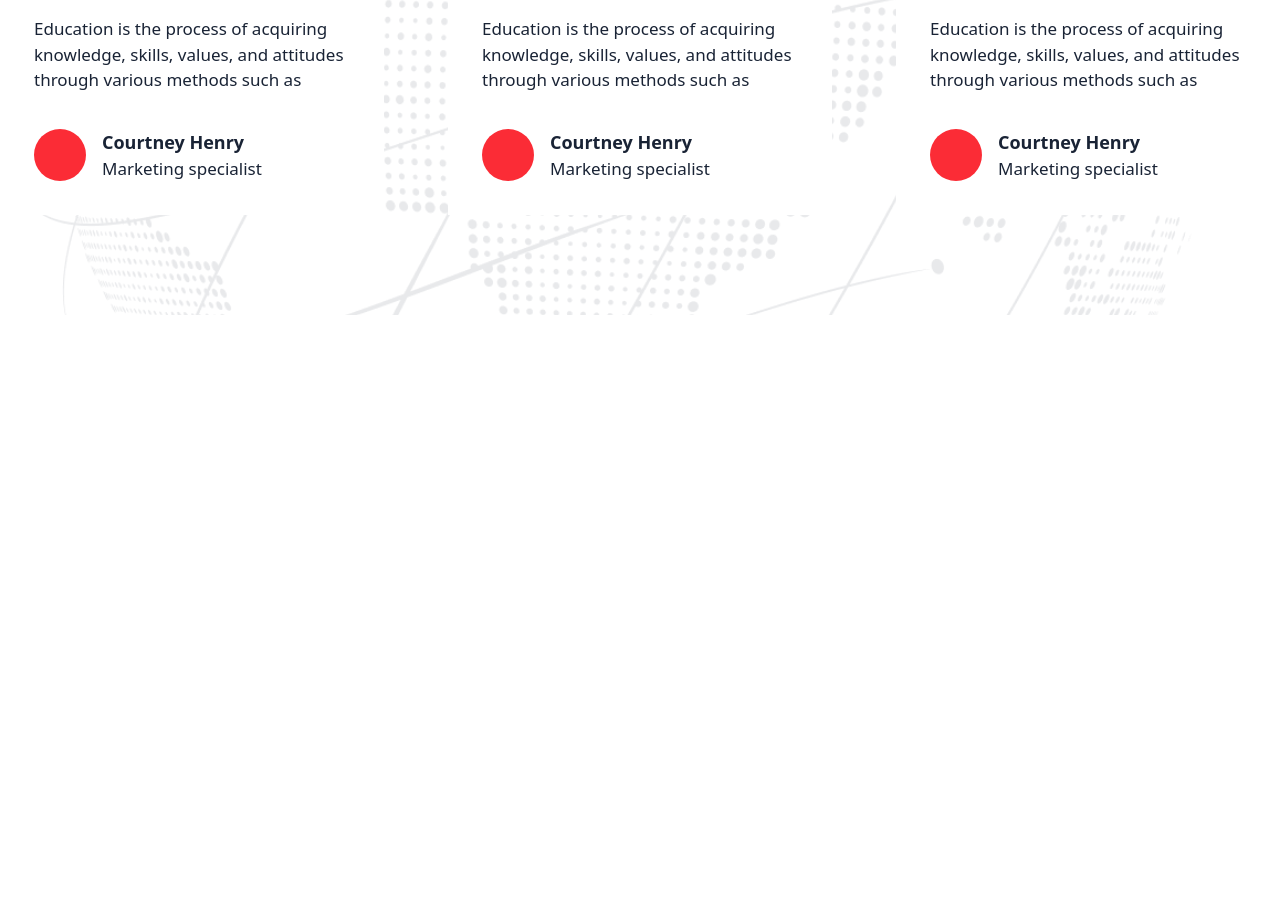
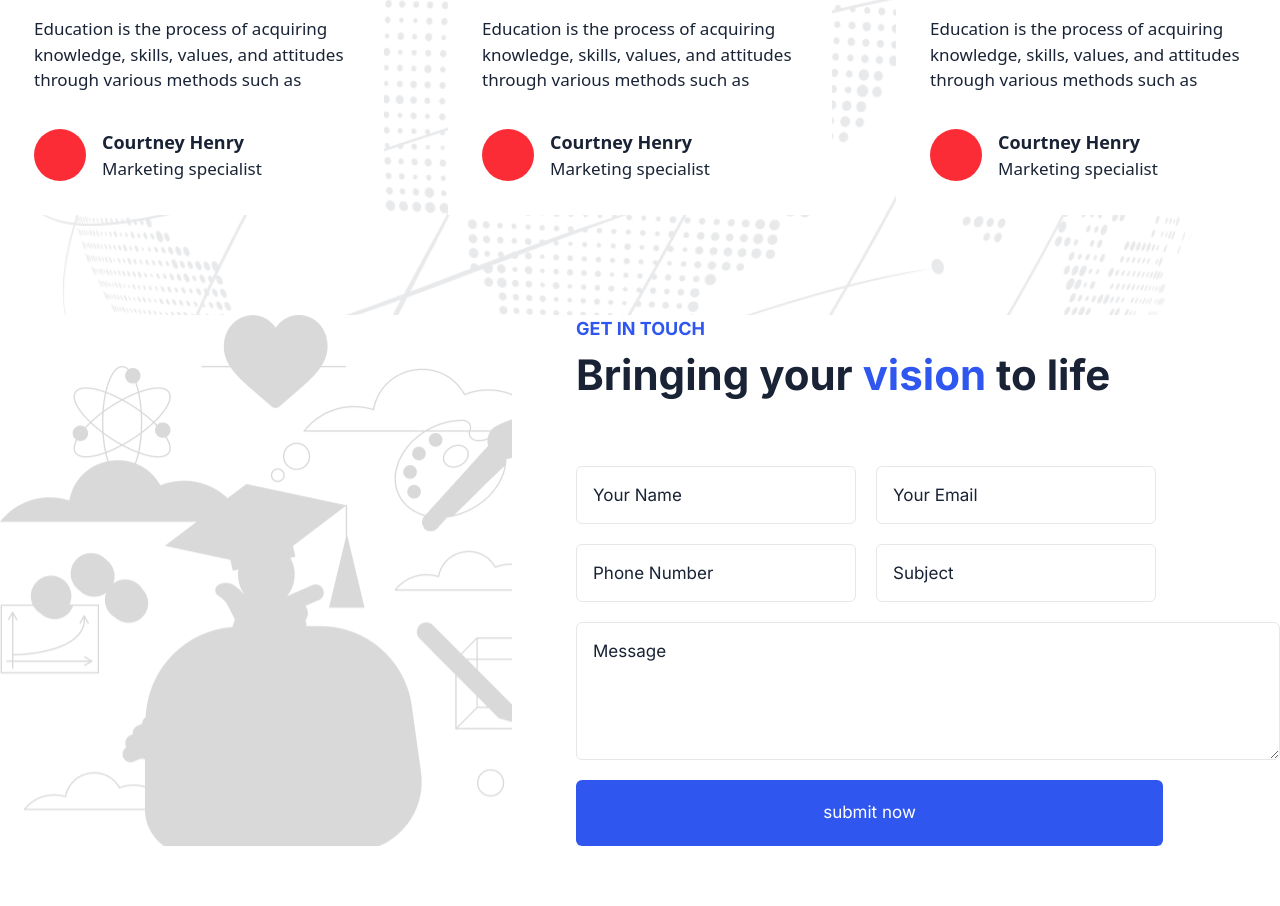
Before and after one commit to Sadat25/Team-A-Project-3, a website: page aboutUs.html in a window 1280 px wide. Shown: the part 2803-3709 px from the top of the page. Before the commit the page ends 3118 px from the top, so only its background shows below. Drawn offline with Linux system fonts and the light colour scheme.

Commit message:
contact part done

```diff
--- a/aboutUs.html
+++ b/aboutUs.html
@@ -551,7 +551,29 @@
     </section>
     <!-- ======client review======= -->
 
-
+    <!-- ===========contact part========== -->
+     <section class="pb-[60px]">
+        <div class="container">
+            <div class="flex justify-between">
+                <div class="w-[40%] bg-[url(../src/images/contactBg.png)] h-auto"></div>
+                <div class="w-[55%]">
+                    <div class="pb-[60px]">
+                        <h5 class="font-inter font-bold text-lg text-[#2F57EF]">GET IN TOUCH</h5>
+                        <h3 class="font-inter font-bold text-[42px] text-[#192335]">Bringing your <span class="text-[#2F57EF]">vision</span> to life</h3>
+                    </div>
+                    <form class="flex items-center flex-wrap gap-5">
+                        <input type="text" placeholder="Your Name" class="py-4 px-4 w-[280px] border border-gray-200 rounded-md placeholder:font-inter placeholder:text-[17px] placeholder:text-[#192335]">
+                        <input type="email" placeholder="Your Email" class="py-4 px-4 w-[280px] border border-gray-200 rounded-md placeholder:font-inter placeholder:text-[17px] placeholder:text-[#192335]">
+                        <input type="text" placeholder="Phone Number" class="py-4 px-4 w-[280px] border border-gray-200 rounded-md placeholder:font-inter placeholder:text-[17px] placeholder:text-[#192335]">
+                        <input type="text" placeholder="Subject" class="py-4 px-4 w-[280px] border border-gray-200 rounded-md placeholder:font-inter placeholder:text-[17px] placeholder:text-[#192335]">
+                        <textarea name="" id="" rows="5" cols="73" placeholder="Message" class="pl-4 pt-4 border border-gray-200 rounded-md placeholder:font-inter placeholder:text-[17px] placeholder:text-[#192335]"></textarea>
+                    </form>
+                    <button class="text-white text-[17px] font-inter bg-[#2F57EF] py-5 rounded-md w-[587px] mt-5">submit now</button>
+                </div>
+            </div>
+        </div>
+     </section>
+    <!-- ===========contact part========== -->
 
 </body>
 
```
Also changed, not shown: css/style.css, src/images/footerBg.png (added).
